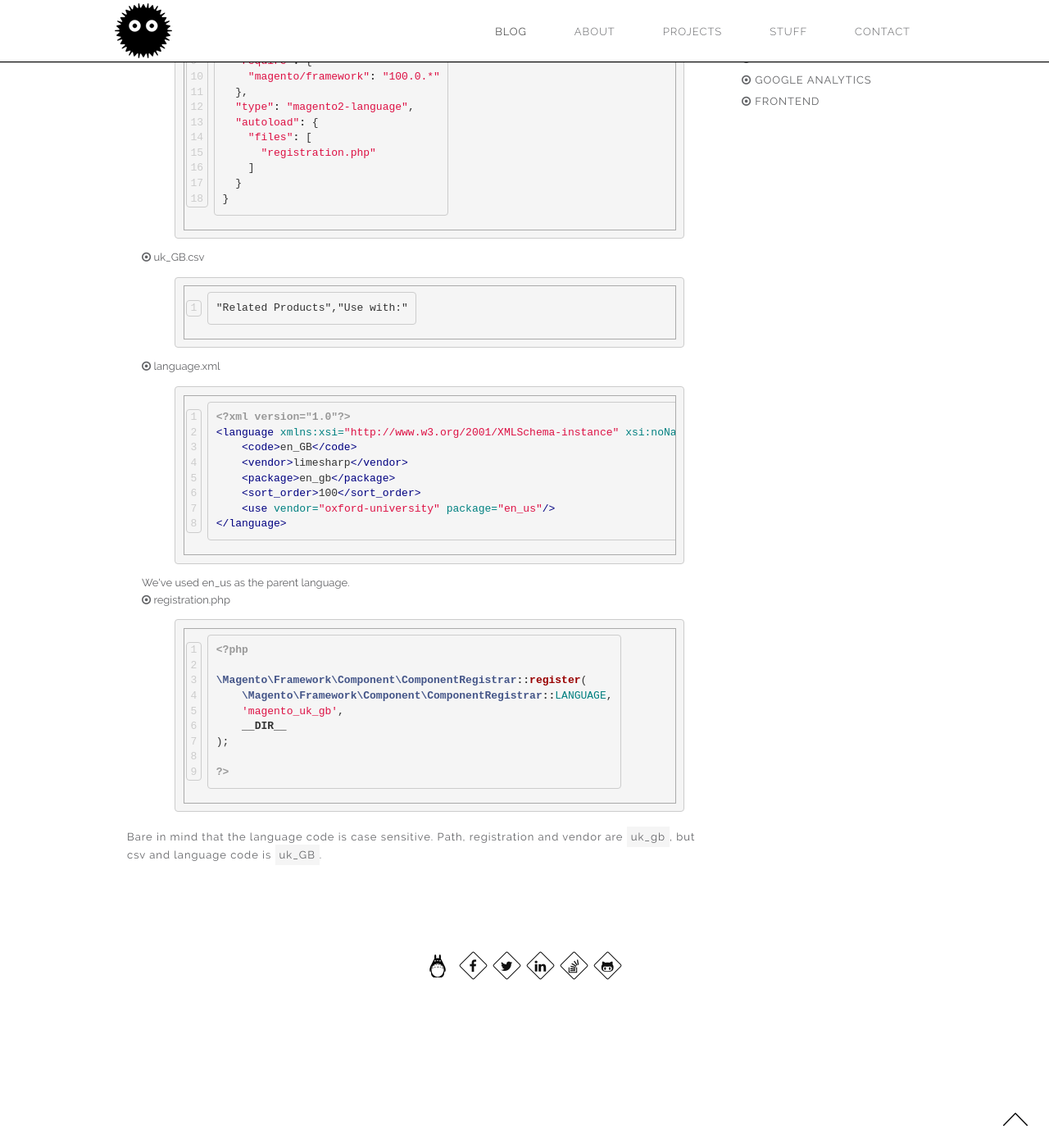
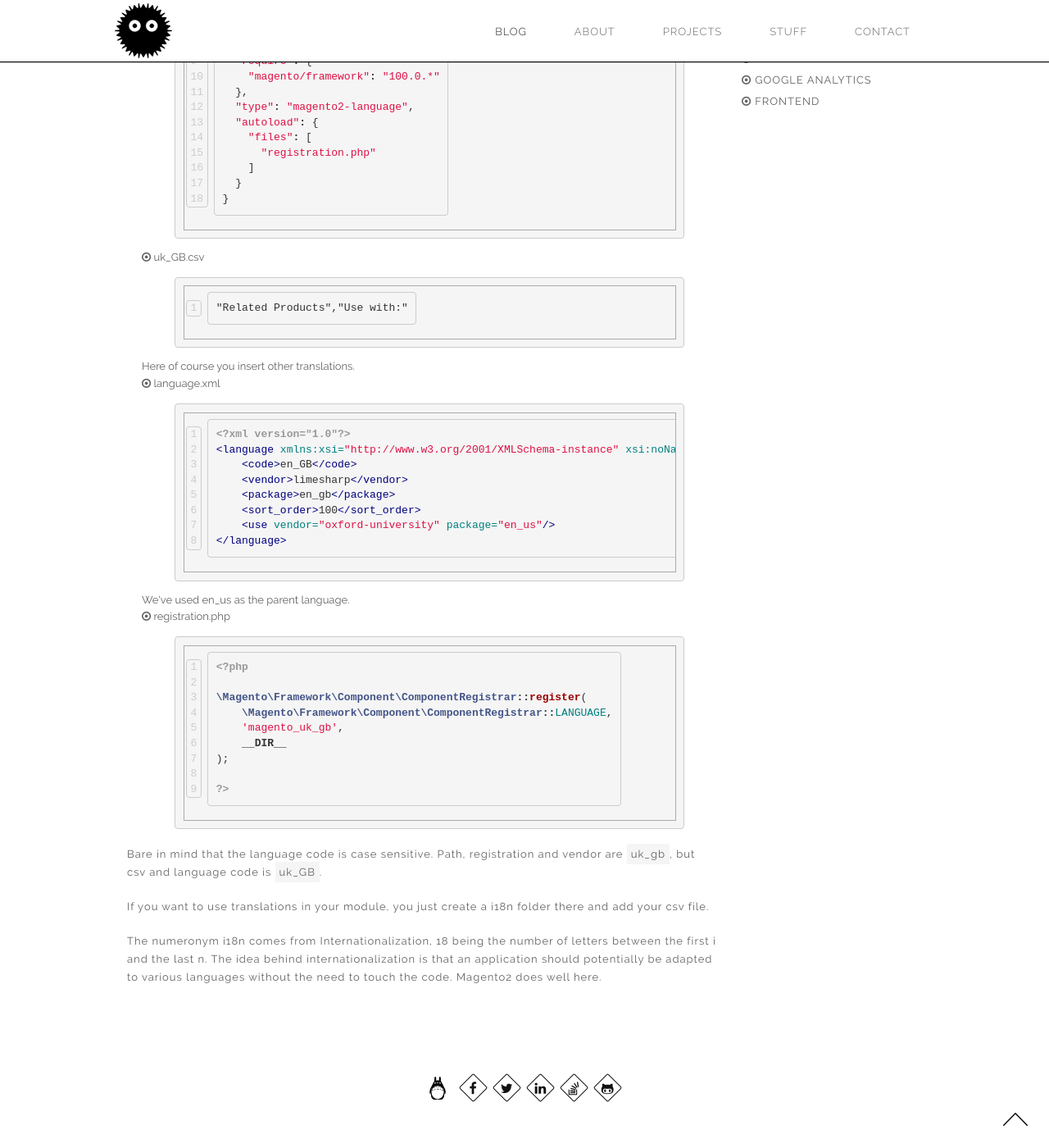
Before and after one commit to ClaudiuCreanga/ClaudiuCreanga.github.io, a Jekyll site: the page built from _posts/2016-04-01-magento2-use-translations--language-pack.markdown, in a window 1280 px wide and 1400 px high, scrolled down 571 px. Shown: the whole window at 82% size. Built offline with Jekyll 4.4.1, drawn with Linux system fonts in a browser that asks for light colours; nearby versions of some CDN libraries; comment, search, counter and statistics services are not loaded; before the commit the page ends 1822 px from its top, so only the background shows below that.

Commit message:
fix post

```diff
--- a/_posts/2016-04-01-magento2-use-translations--language-pack.markdown
+++ b/_posts/2016-04-01-magento2-use-translations--language-pack.markdown
@@ -39,6 +39,7 @@ In that folder create 4 files:
 "Related Products","Use with:"
 
 {% endhighlight %}
+Here of course you insert other translations.
 
 
 <li> language.xml</li>
@@ -53,6 +54,7 @@ In that folder create 4 files:
 </language>
 {% endhighlight %}
 We've used en_us as the parent language.
+
 
 <li> registration.php</li>
 {% highlight php linenos %}
@@ -69,3 +71,7 @@ We've used en_us as the parent language.
 
 </ul>
 Bare in mind that the language code is case sensitive. Path, registration and vendor are <span class="code">uk_gb</span>, but csv and language code is <span class="code">uk_GB</span>.
+
+If you want to use translations in your module, you just create a i18n folder there and add your csv file.
+
+The numeronym i18n comes from Internationalization, 18 being the number of letters between the first i and the last n. The idea behind internationalization is that an application should potentially be adapted to various languages without the need to touch the code. Magento2 does well here.
```
